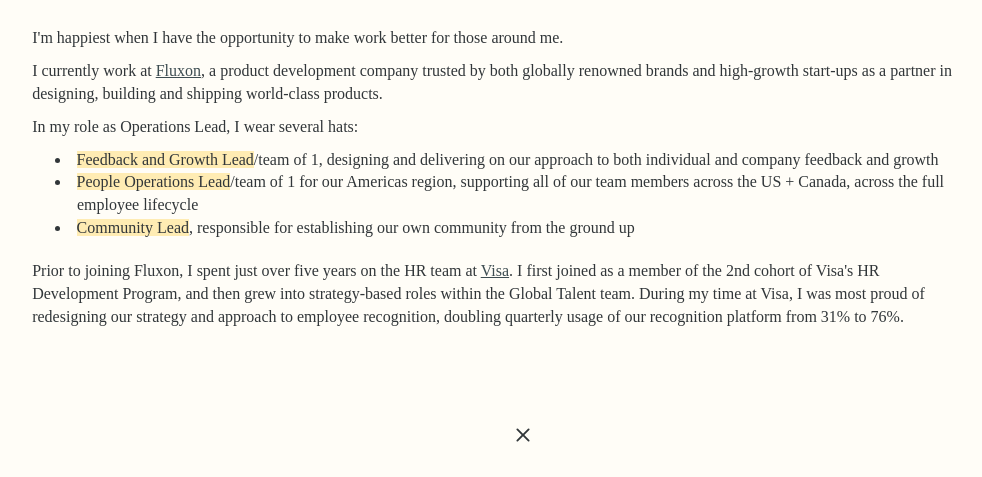
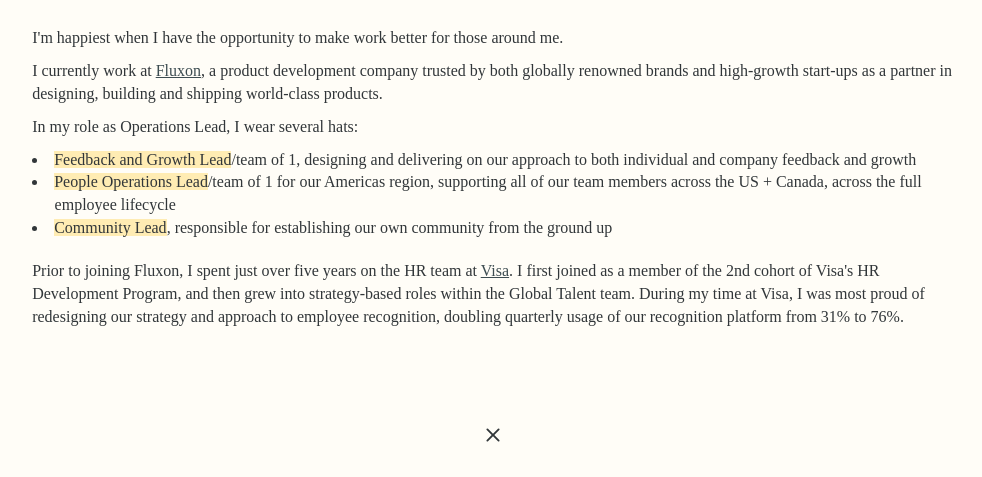
Before and after one commit to helloqtran/helloqtran.github.io, a plain HTML site: page index.html in a window 1280 px wide. Shown: the part 475-952 px from the top of the page, without its empty margins (147-1129 px from the left). Drawn offline with nearby package versions, Linux system fonts and the light colour scheme; a web font is replaced by a local one.

Commit message:
Add files via upload
Still trying to fix bulleted hanging indent + updating svg margins

```diff
--- a/main.css
+++ b/main.css
@@ -35,7 +35,7 @@ li{
     font-size: 16px;
     list-style-position: outside;
     text-indent: -1.4em;
-    padding-left: 2.8em;
+    padding-left: 1.4em;
 }
 
 a{
@@ -49,7 +49,7 @@ a:hover{
 
 svg{
     width: 100%;
-    margin: 30px;
+    margin: 30px auto;
 }
 
 .highlight{
```
